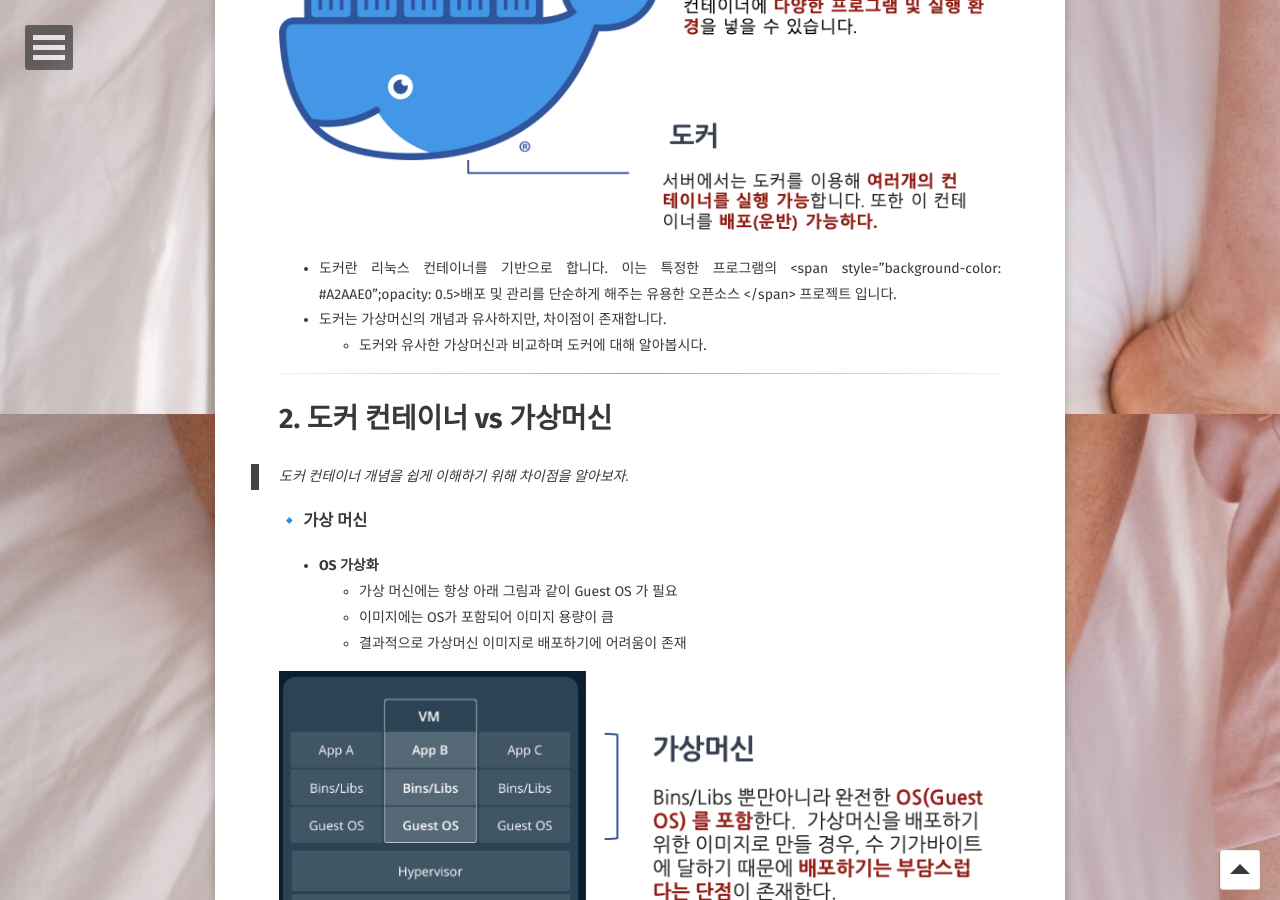
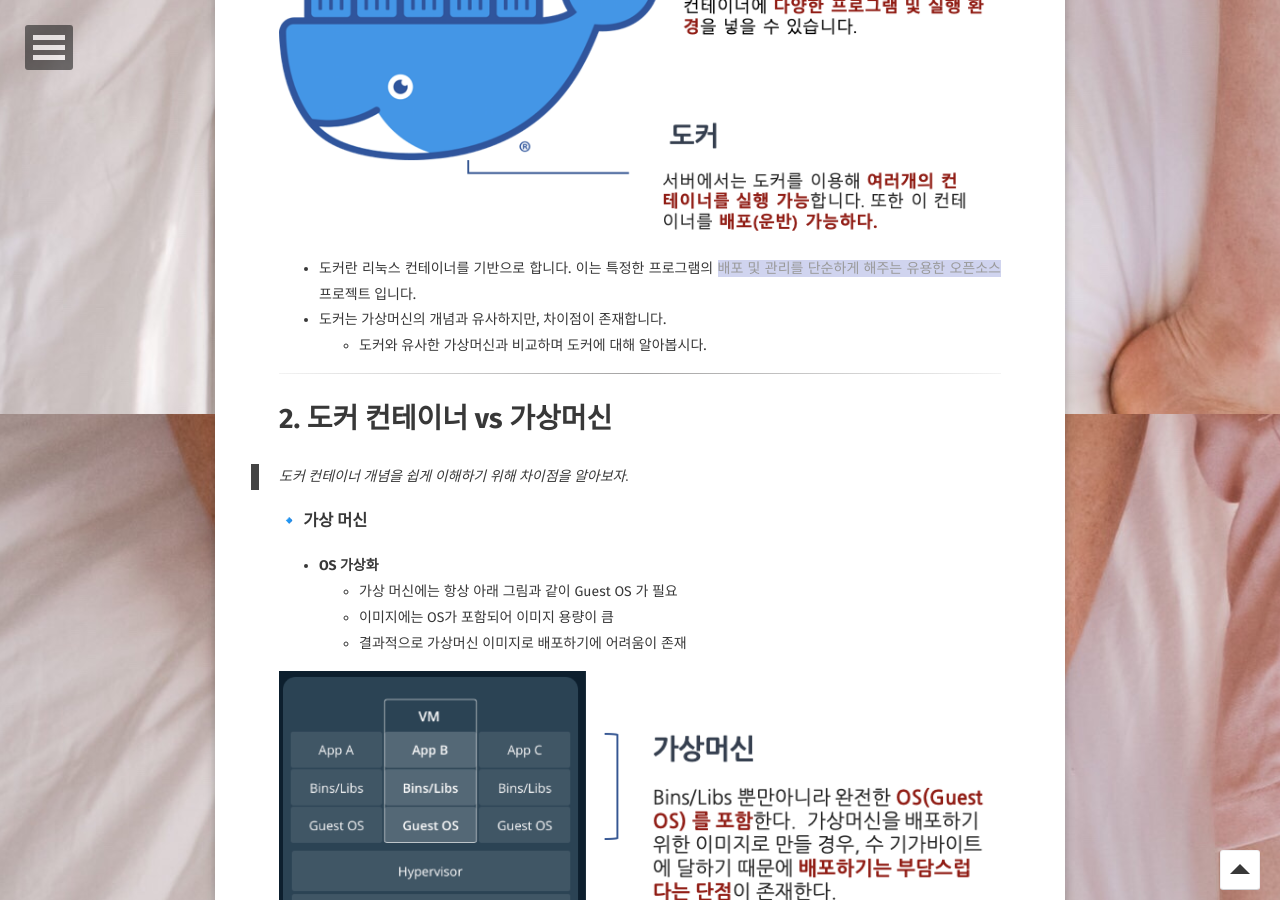
Before and after one commit to JUNGEEYOU/JUNGEEYOU.github.io, a Jekyll site: the page built from _posts/2020-03-15-docker-1-post.md, in a window 1280 px wide and 900 px high, scrolled down 1386 px. Built offline with Jekyll 4.4.1, drawn with Linux system fonts in a browser that asks for light colours; some web fonts are replaced; comment, search, counter and statistics services are not loaded.

Commit message:
하이라이터 넣어보기

```diff
--- a/_posts/2020-03-15-docker-1-post.md
+++ b/_posts/2020-03-15-docker-1-post.md
@@ -37,7 +37,7 @@
 
 ![docker/Untitled.png](/assets/img/docker/basic_1/Untitled.png)
 
-- 도커란 리눅스 컨테이너를 기반으로 합니다. 이는 특정한 프로그램의 <span style="background-color: #A2AAE0";opacity: 0.5>배포 및 관리를 단순하게 해주는 유용한 오픈소스 </span> 프로젝트 입니다.
+- 도커란 리눅스 컨테이너를 기반으로 합니다. 이는 특정한 프로그램의 <span style="background-color: #A2AAE0;opacity: 0.5">배포 및 관리를 단순하게 해주는 유용한 오픈소스 </span> 프로젝트 입니다.
 - 도커는 가상머신의 개념과 유사하지만, 차이점이 존재합니다.
     - 도커와 유사한 가상머신과 비교하며 도커에 대해 알아봅시다.
 
```
